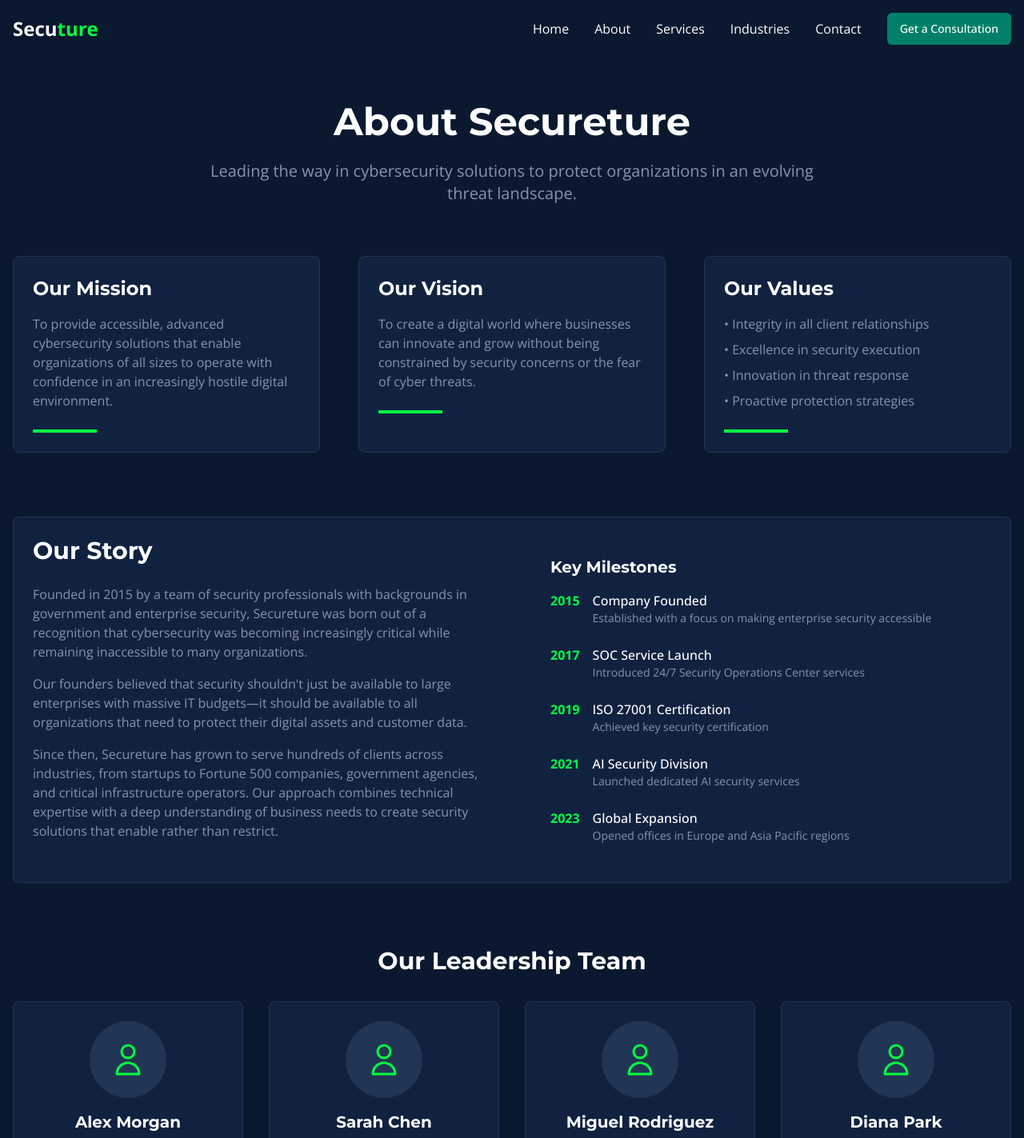
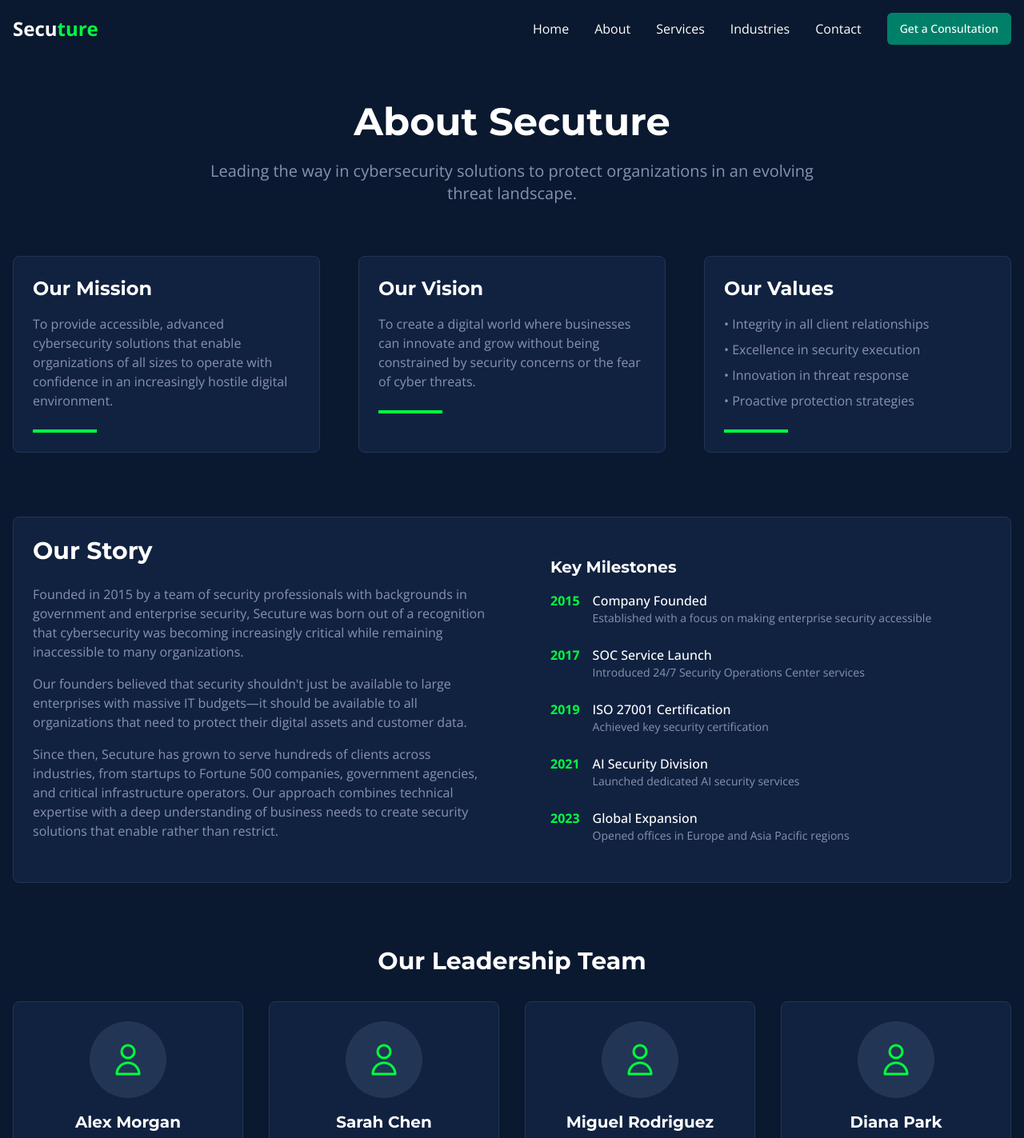
Before and after one commit to ahmedeisa99/secureture-future-web, a React (Vite) app: page /about in a window 1280 px wide. Shown: the top 1423 px of the page at 80% size. Built offline with nearby package versions, Linux system fonts and the light colour scheme.

Commit message:
Fix: Replace "Secureture" with "Secuture"
Replaces all instances of "Secureture" with "Secuture" in the codebase.

```diff
--- a/src/pages/About.tsx
+++ b/src/pages/About.tsx
@@ -1,4 +1,3 @@
-
 import React from 'react';
 import Layout from '@/components/layout/Layout';
 
@@ -12,7 +11,7 @@ const About = () => {
       <div className="pt-28 pb-16 md:pt-32 md:pb-24 bg-cyber-dark-blue">
         <div className="container mx-auto px-4">
           <div className="max-w-3xl mx-auto mb-16 text-center">
-            <h1 className="text-4xl md:text-5xl font-bold mb-6">About Secureture</h1>
+            <h1 className="text-4xl md:text-5xl font-bold mb-6">About Secuture</h1>
             <p className="text-xl text-cyber-gray">
               Leading the way in cybersecurity solutions to protect organizations in an evolving threat landscape.
             </p>
@@ -53,13 +52,13 @@ const About = () => {
                 <div>
                   <h2 className="text-3xl font-bold mb-6">Our Story</h2>
                   <p className="text-cyber-gray mb-4">
-                    Founded in 2015 by a team of security professionals with backgrounds in government and enterprise security, Secureture was born out of a recognition that cybersecurity was becoming increasingly critical while remaining inaccessible to many organizations.
+                    Founded in 2015 by a team of security professionals with backgrounds in government and enterprise security, Secuture was born out of a recognition that cybersecurity was becoming increasingly critical while remaining inaccessible to many organizations.
                   </p>
                   <p className="text-cyber-gray mb-4">
                     Our founders believed that security shouldn't just be available to large enterprises with massive IT budgets—it should be available to all organizations that need to protect their digital assets and customer data.
                   </p>
                   <p className="text-cyber-gray">
-                    Since then, Secureture has grown to serve hundreds of clients across industries, from startups to Fortune 500 companies, government agencies, and critical infrastructure operators. Our approach combines technical expertise with a deep understanding of business needs to create security solutions that enable rather than restrict.
+                    Since then, Secuture has grown to serve hundreds of clients across industries, from startups to Fortune 500 companies, government agencies, and critical infrastructure operators. Our approach combines technical expertise with a deep understanding of business needs to create security solutions that enable rather than restrict.
                   </p>
                 </div>
                 <div className="bg-cyber-navy rounded-lg p-6">
```
